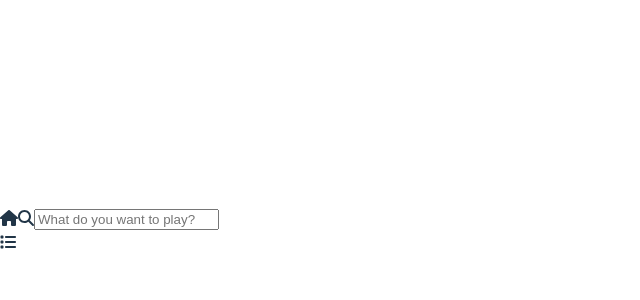
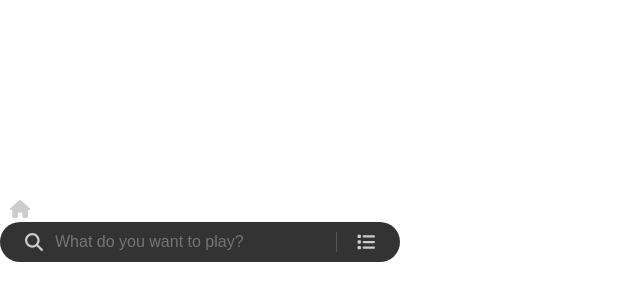
Before and after one commit to Maddy-Phaines/Playlistify, a React (Vite) app: page / in a window 1280 px wide. Shown: the part 170-470 px from the top of the page, without its empty margins (0-640 px from the left). Built offline with nearby package versions, Linux system fonts and the light colour scheme.

Commit message:
Import and apply SearchBar.module.css to SearchBar component.

```diff
--- a/src/components/SearchBar/SearchBar.jsx
+++ b/src/components/SearchBar/SearchBar.jsx
@@ -5,17 +5,33 @@ import { faHome, faSearch, faList } from "@fortawesome/free-solid-svg-icons";
 
 function SearchBar() {
   return (
-    <div className="search-bar-container">
-      <FontAwesomeIcon icon={faHome} className="search-bar-home" />
-      <FontAwesomeIcon icon={faSearch} className="search-bar-icon" />
-      <input
-        className="search-bar-input"
-        type="text"
-        placeholder="What do you want to play?"
-      />
-      <div className="search-bar-divider"></div>
-      <FontAwesomeIcon icon={faList} className="search-bar-playlist" />
-    </div>
+    <>
+      {/* Home Icon */}
+      <FontAwesomeIcon icon={faHome} className={styles["search-bar-home"]} />
+      <div className={styles["search-bar-container"]}>
+        {/* Search Icon */}
+        <FontAwesomeIcon
+          icon={faSearch}
+          className={styles["search-bar-icon"]}
+        />
+
+        {/* Search Input */}
+        <input
+          className={styles["search-bar-input"]}
+          type="text"
+          placeholder="What do you want to play?"
+        />
+
+        {/* Divider */}
+        <div className={styles["search-bar-divider"]}></div>
+
+        {/* Playlist Icon */}
+        <FontAwesomeIcon
+          icon={faList}
+          className={styles["search-bar-playlist"]}
+        />
+      </div>
+    </>
   );
 }
 
--- a/src/components/SearchBar/SearchBar.module.css
+++ b/src/components/SearchBar/SearchBar.module.css
@@ -2,17 +2,37 @@
 * {
   box-sizing: border-box;
 }
-.container {
-  padding: 10px;
-  border: 1px solid #ddd;
-  border-radius: 20px;
+.search-bar-container {
+  display: flex;
+  align-items: center;
+  background-color: #333;
+  border-radius: 25px;
+  padding: 10px 15px;
+  color: #ccc;
+  width: 400px;
 }
 
-.searchInput {
-  width: 100%;
-  padding: 8px;
+.search-bar-home,
+.search-bar-icon,
+.search-bar-playlist {
+  font-size: 18px;
+  color: #ccc;
+  margin: 0 10px;
+}
+
+.search-bar-divider {
+  height: 20px;
+  width: 1px;
+  background-color: #555;
+  margin: 0 10px;
+}
+
+.search-bar-input {
+  background: transparent;
+  border: none;
+  border-radius: 25px;
+  outline: none;
+  color: #ccc;
   font-size: 16px;
-  border-radius: 20px;
-  color: antiquewhite;
-  background-color: #333;
+  flex-grow: 1;
 }
```
